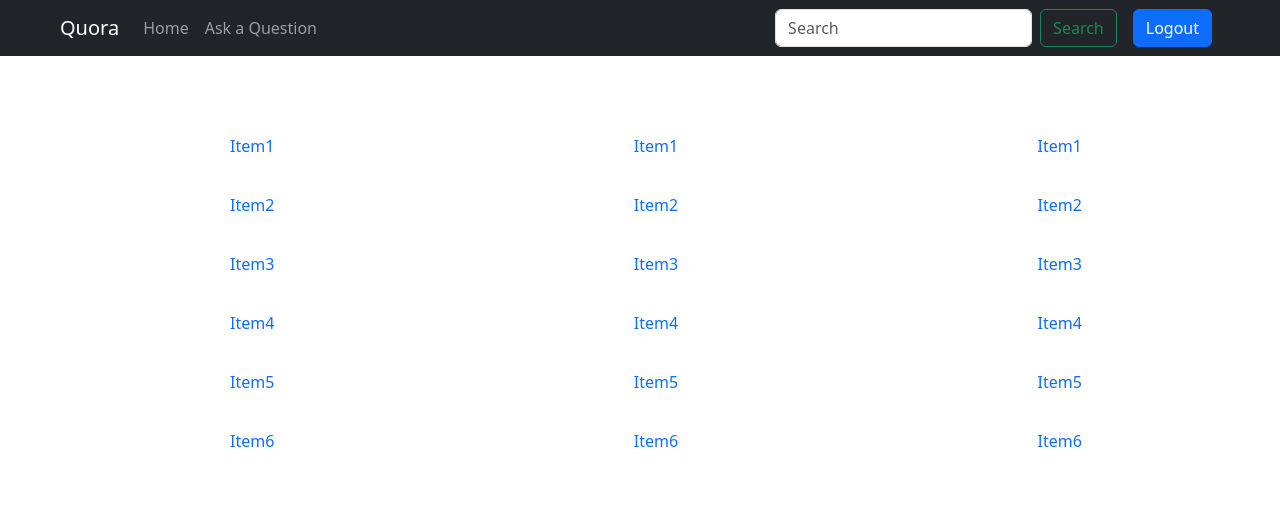
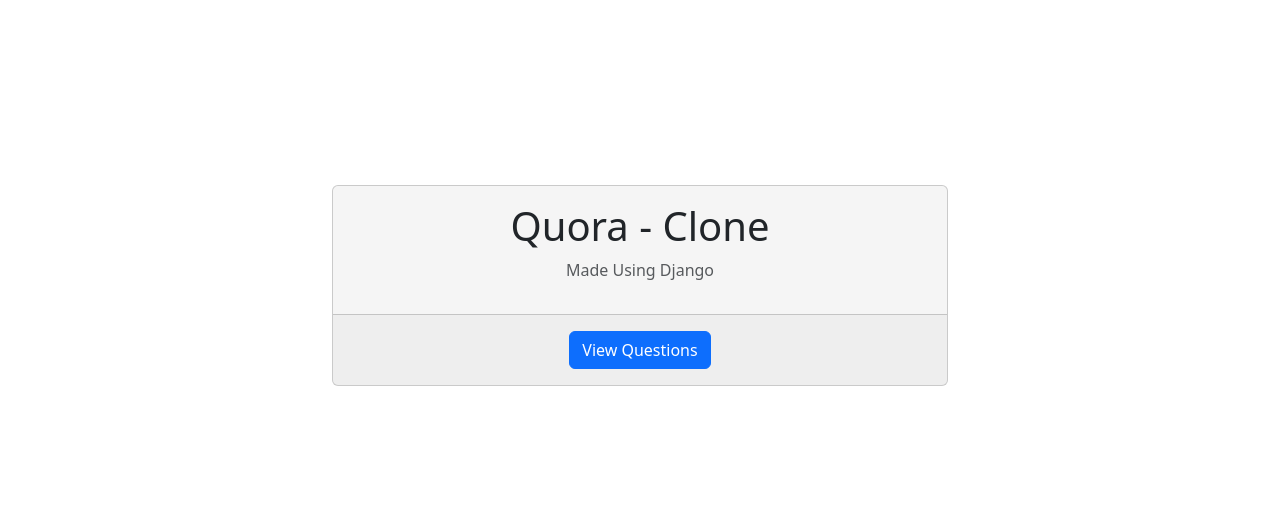
Before and after one commit to Harikrishnan14/Django, a Django app: page / in a window 1280 px wide. Shown: the top 507 px of the page. Run offline with Django 4.2, Linux system fonts and the light colour scheme; a user stored in the database is signed in.

Commit message:
Finishing touches

```diff
--- a/main/templates/main/question_confirm_delete.html
+++ b/main/templates/main/question_confirm_delete.html
@@ -50,7 +50,7 @@
         <div class="container text-center">
             <h2>Do You Really Want to Delete?</h2>
             <button class="btn btn-danger my-3" href="" type="submit">Yes</button>
-            <a class="btn btn-success my-3" href="{% url 'questionDetail' questions.id %}" role="button">No</a>
+            <a class="btn btn-success my-3" href="{% url 'main:questionDetail' questions.id %}" role="button">No</a>
         </div>
     </form>
 
--- a/templates/home.html
+++ b/templates/home.html
@@ -13,74 +13,21 @@
 </head>
 
 <body>
-    <nav class="navbar navbar-expand-lg bg-dark navbar-dark fixed-top ps-5 pe-5">
-        <div class="container-fluid">
-            <a class="navbar-brand" href="">Quora</a>
-            <button class="navbar-toggler" type="button" data-bs-toggle="collapse"
-                data-bs-target="#navbarSupportedContent" aria-controls="navbarSupportedContent" aria-expanded="false"
-                aria-label="Toggle navigation">
-                <span class="navbar-toggler-icon"></span>
-            </button>
-            <div class="collapse navbar-collapse" id="navbarSupportedContent">
-                <ul class="navbar-nav me-auto mb-2 mb-lg-0">
-                    <li class="nav-item">
-                        <a class="nav-link" aria-current="page" href="">Home</a>
-                    </li>
-                    <li class="nav-item">
-                        <a class="nav-link" href="#">Ask a Question</a>
-                    </li>
-                </ul>
-                <form class="d-flex" role="search">
-                    <input class="form-control me-2" type="search" placeholder="Search" aria-label="Search">
-                    <button class="btn btn-outline-success me-2" type="submit">Search</button>
-                </form>
+
+    <div class="container text-center" style="width: 50%;">
+        <div class="card text-center" style="margin-top: 30%;">
+            <div class="card-body">
+                <h1 class="card-title">Quora - Clone </h1>
+                <p class="card-text text-muted">Made Using Django</p>
+            </div>
+            <div class="card-footer text-body-secondary p-3 mt-3">
                 {% if user.is_authenticated %}
-                    <a class="btn btn-primary mx-2" href="{% url 'logout' %}" role="button">Logout</a>
+                    <a href="{% url 'main:questionList' %}" class="btn btn-primary">View Questions</a>
                 {% else %}
-                    <a class="btn btn-primary" href="{% url 'login' %}" role="button">Login</a>
-                    <a class="btn btn-primary mx-2" href="{% url 'signup' %}" role="button">Signup</a>
+                    <a href="{% url 'login' %}" class="btn btn-danger">Login</a>
+                    <a href="{% url 'signup' %}" class="btn btn-warning">SignUp</a>
+                    <a href="{% url 'main:questionList' %}" class="btn btn-primary">View Questions</a>
                 {% endif %}
-            </div>
-        </div>
-    </nav>
-
-    <div class="container text-center">
-        <div class="row">
-            <div class="col">
-                <div class="contents">
-                    <ul>
-                        <li><a href="">Item1</a></li>
-                        <li><a href="">Item2</a></li>
-                        <li><a href="">Item3</a></li>
-                        <li><a href="">Item4</a></li>
-                        <li><a href="">Item5</a></li>
-                        <li><a href="">Item6</a></li>
-                    </ul>
-                </div>
-            </div>
-            <div class="col-5">
-                <div class="contents">
-                    <ul>
-                        <li><a href="">Item1</a></li>
-                        <li><a href="">Item2</a></li>
-                        <li><a href="">Item3</a></li>
-                        <li><a href="">Item4</a></li>
-                        <li><a href="">Item5</a></li>
-                        <li><a href="">Item6</a></li>
-                    </ul>
-                </div>
-            </div>
-            <div class="col">
-                <div class="contents">
-                    <ul>
-                        <li><a href="">Item1</a></li>
-                        <li><a href="">Item2</a></li>
-                        <li><a href="">Item3</a></li>
-                        <li><a href="">Item4</a></li>
-                        <li><a href="">Item5</a></li>
-                        <li><a href="">Item6</a></li>
-                    </ul>
-                </div>
             </div>
         </div>
     </div>
--- a/users/templates/logout.html
+++ b/users/templates/logout.html
@@ -47,7 +47,8 @@
 
     <div class="container text-center">
         <h2>You have Been Logged Out!!!</h2>
-        <a class="btn btn-primary my-3" href="{% url 'login' %}" role="button">Login Again</a>
+        <a class="btn btn-primary my-3" href="{% url 'main:questionList' %}" role="button">Home</a>
+        <a class="btn btn-danger my-3" href="{% url 'login' %}" role="button">Login Again</a>
     </div>
 
     <script src="https://cdn.jsdelivr.net/npm/bootstrap@5.3.2/dist/js/bootstrap.bundle.min.js"
```
Also changed, not shown: main/templates/main/question_comment.html (+14 -14 lines), main/templates/main/question_detail.html (+12 -12 lines), main/templates/main/question_form.html (+8 -12 lines), main/templates/main/question_list.html (+7 -7 lines), db.sqlite3.
